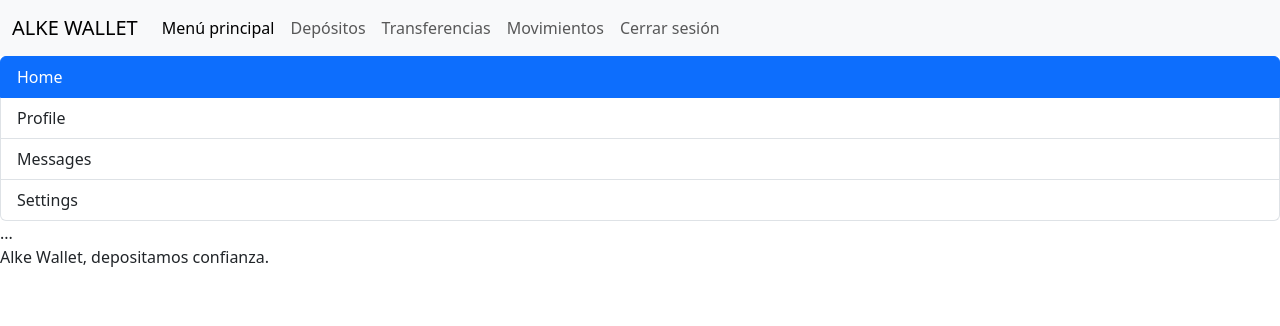
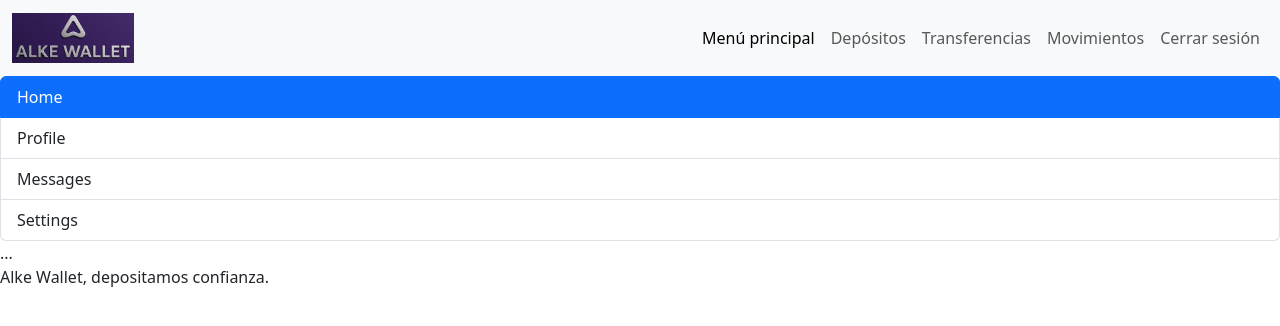
Before and after one commit to peraltamoralesyolanda/Alke-Wallet, a plain HTML site: page transactions.html in a window 1280 px wide. Drawn offline with nearby package versions, Linux system fonts and the light colour scheme.

Commit message:
Agrego logo al navbar

```diff
--- a/transactions.html
+++ b/transactions.html
@@ -16,12 +16,17 @@
     <!-- barra de navegación de bootstrap-->
     <nav class="navbar navbar-expand-lg bg-body-tertiary">
         <div class="container-fluid">
-            <a class="navbar-brand" href="#">ALKE WALLET</a>
+
+            <a class="navbar-brand" href="index.html">
+                <img src="image/logo.png" alt="logo" height="50">
+            </a>
+
             <button class="navbar-toggler" type="button" data-bs-toggle="collapse" data-bs-target="#navbarNav" aria-controls="navbarNav" aria-expanded="false" aria-label="Toggle navigation">
                 <span class="navbar-toggler-icon"></span>
             </button>
+
             <div class="collapse navbar-collapse" id="navbarNav">
-            <ul class="navbar-nav">
+                <ul class="navbar-nav ms-auto">
                     <li class="nav-item">
                         <a class="nav-link active" aria-current="page" href="#">Menú principal</a>
                     </li>
```
Also changed, not shown: deposit.html (+4 -2 lines), login.html (+1 -0 lines), menu.html (+4 -2 lines), sendmoney.html (+4 -2 lines), image/logo.png (renamed from image/img - copia.png). Lines whose indentation alone changed are shown as unchanged.
